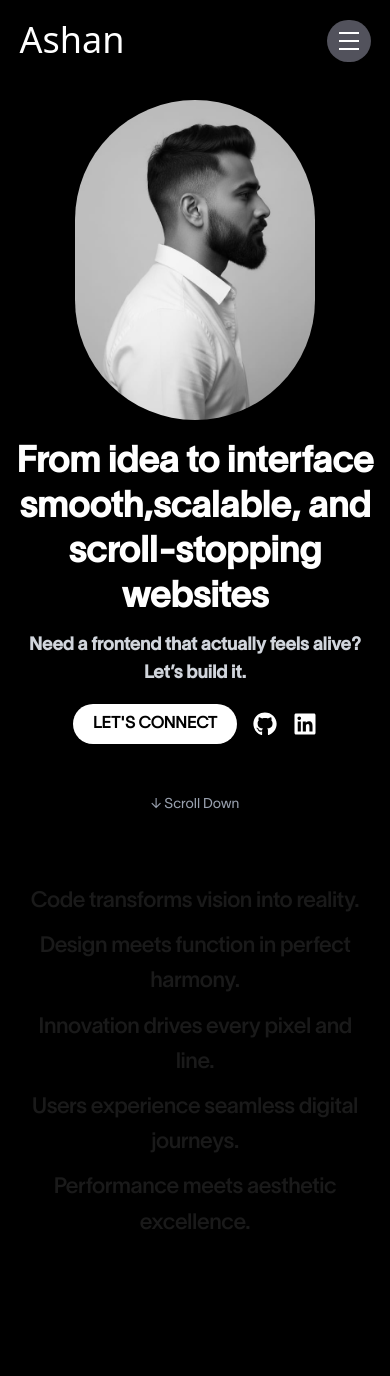
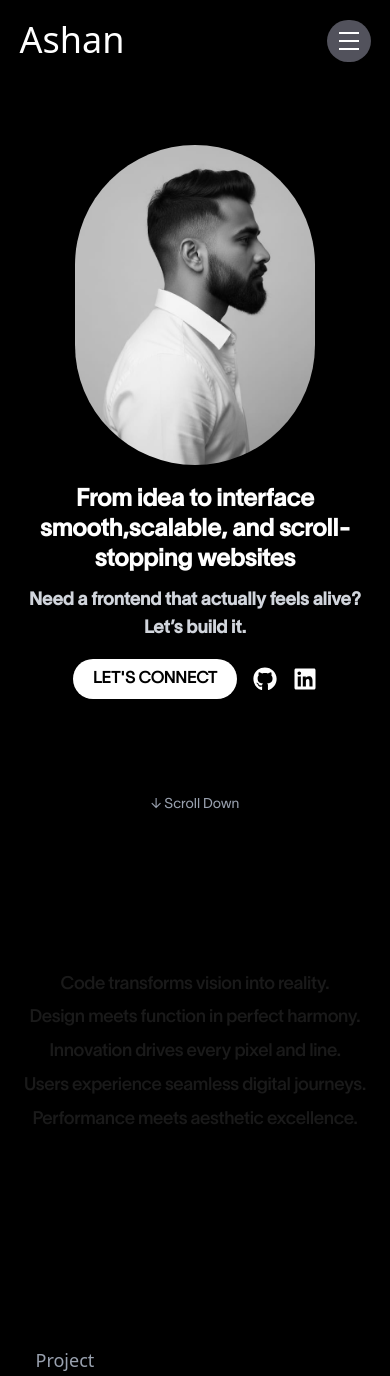
Before and after one commit to ashu1144/portfolio-website2, a React (Vite) app: page / in a window 390 px wide. Shown: the top 1376 px of the page. Built offline with nearby package versions, Linux system fonts and the light colour scheme.

Commit message:
responsive

```diff
--- a/src/components/common/TextReveal.jsx
+++ b/src/components/common/TextReveal.jsx
@@ -118,10 +118,10 @@ const Text = styled.div`
 
   /* Small Mobile */
   @media (max-width: 480px) {
-    font-size: 22px;
+    font-size: 18px;
 
     p {
-      margin-bottom: 10px;
+      margin-bottom: 5px;
     }
   }
 `;
--- a/src/components/hero/Hero.jsx
+++ b/src/components/hero/Hero.jsx
@@ -45,7 +45,7 @@ const Hero = () => {
 
         {/* Text Content */}
         <div className="text-center md:text-left space-y-3 md:space-y-4 max-w-md md:max-w-none">
-          <h1 className=" desc1 text-4xl sm:text-5xl md:text-6xl font-extrabold leading-tight font-[font2] transition-colors duration-300 ">
+          <h1 className=" desc1 text-2xl sm:text-5xl md:text-6xl font-extrabold leading-tight font-[font2] transition-colors duration-300 ">
              From idea to interface  smooth,scalable, and scroll-stopping websites
           </h1>
           <p className=" desc1 text-lg sm:text- xl font-semibold text-gray-300 font-[font2] transition-colors duration-300">
```
